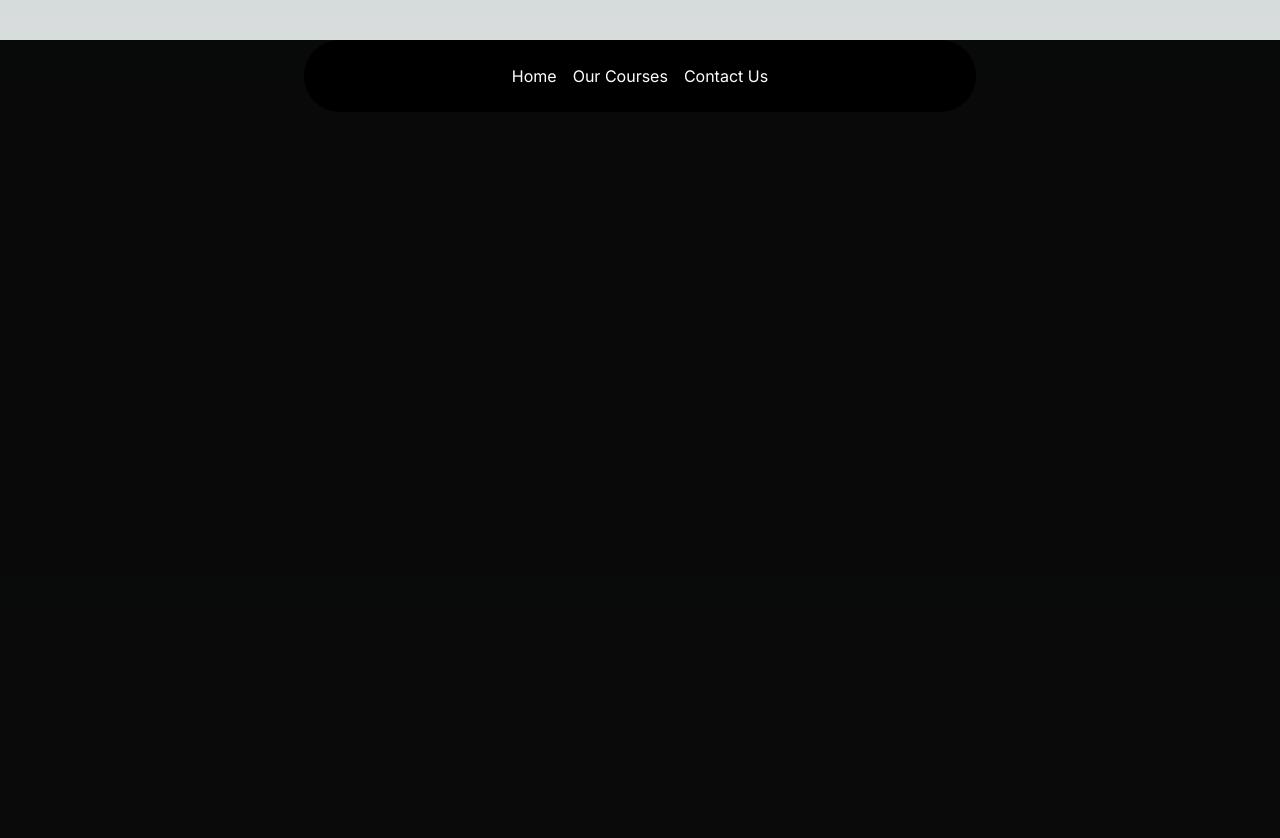
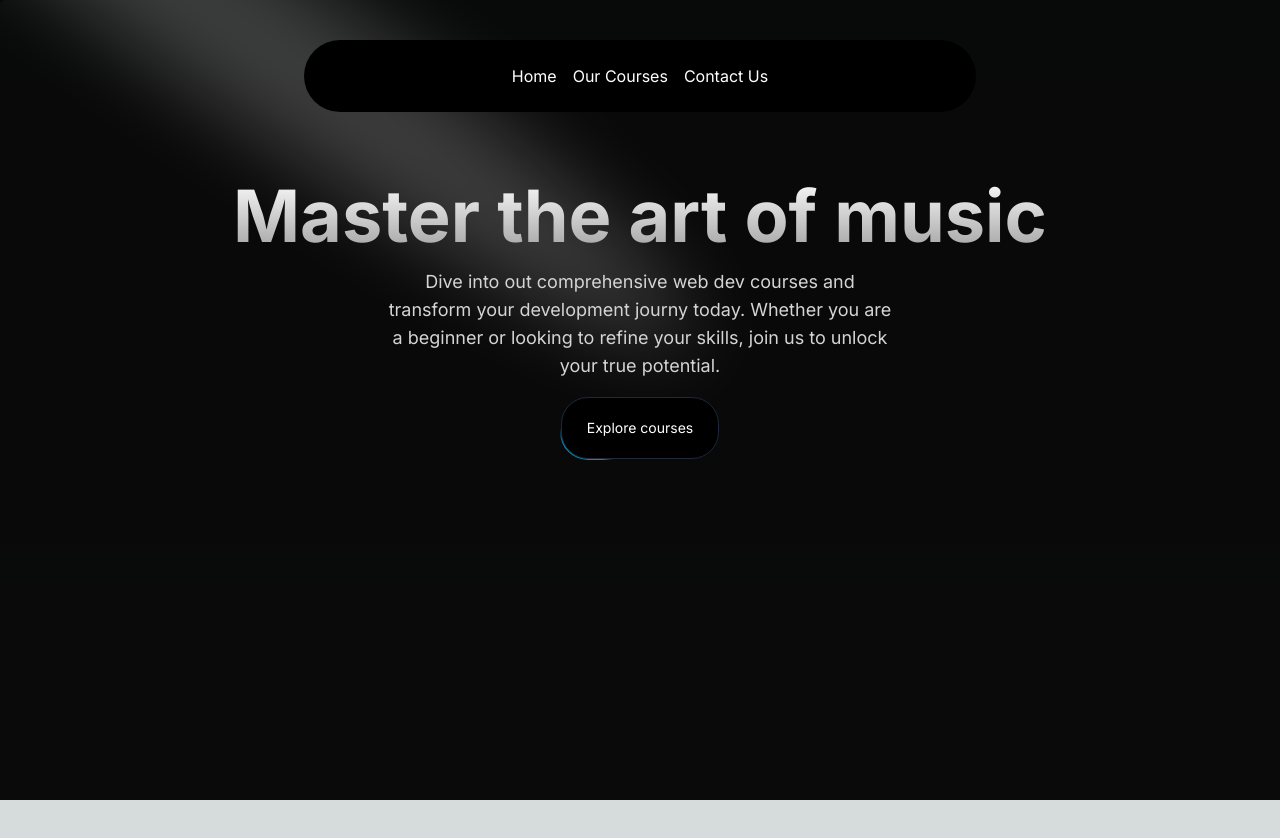
Before and after one commit to santosH7321/Nextjs, a Next.js app: page / in a window 1280 px wide. After the commit the page ends 800 px from the top, so only its background shows below. Built offline with nearby package versions, Linux system fonts and the light colour scheme.

Commit message:
heroSectionBtn

```diff
--- a/src/app/page.tsx
+++ b/src/app/page.tsx
@@ -1,7 +1,10 @@
+import HeroSection from "@/components/HeroSection";
+
 export default function Home() {
   return (
     <main className="min-h-screen bg-black/[0.96] antialiased bg-grid-white/[0.02] ">
-        <h1 className="text-2xl flex justify-center items-center mt-10">Hello Jee Home page hai</h1>
+        {/* <h1 className="text-2xl flex justify-center items-center mt-10">Hello Jee Home page hai</h1> */}
+        <HeroSection />
     </main>
   );
 }
--- /dev/null
+++ b/src/components/HeroSection.tsx
@@ -0,0 +1,32 @@
+import Link from "next/link"
+import { Spotlight } from "./ui/Sportlight"
+import { Button } from "./ui/moving-border"
+
+const HeroSection = () => {
+  return (
+    <div
+        className="h-auto md:h-[40rem] w-full rounded-md flex flex-col items-center justify-center relative overflow-hidden mx-auto py-10 md:py-0 "
+    >
+        <Spotlight
+        className="-top-40 left-0 md:left-60 md:-top-20"
+        fill="white"
+      />
+      <div className="p-4 relative z-10 w-full text-center">
+        <h1 className="mt-20 md:mt-0 text-4xl md:text-7xl font-bold bg-clip-text text-transparent bg-gradient-to-b from-neutral-50 to-neutral-400">Master the art of music</h1>
+        <p className="mt-4 font-normal text-base md:text-lg text-neutral-300 max-w-lg mx-auto">Dive into out comprehensive web dev courses and transform your development journy today. Whether you are a beginner or looking to refine your skills, join us to unlock your true potential.</p>
+        <div className="mt-4">
+                <Link href={"/courses"}>
+                    <Button
+                    borderRadius="1.75rem"
+                    className="bg-white dark:bg-black text-black dark:text-white border-neutral-200 dark:border-slate-800"
+                    >
+                    Explore courses
+                    </Button>
+                </Link>
+            </div>
+      </div>
+    </div>
+  )
+}
+
+export default HeroSection
--- /dev/null
+++ b/src/components/ui/Sportlight.tsx
@@ -0,0 +1,56 @@
+import React from "react";
+import { cn } from "@/utils/cn";
+
+type SpotlightProps = {
+  className?: string;
+  fill?: string;
+};
+
+export const Spotlight = ({ className, fill }: SpotlightProps) => {
+  return (
+    <svg
+      className={cn(
+        "animate-spotlight pointer-events-none absolute z-[1]  h-[169%] w-[138%] lg:w-[84%] opacity-0",
+        className
+      )}
+      xmlns="http://www.w3.org/2000/svg"
+      viewBox="0 0 3787 2842"
+      fill="none"
+    >
+      <g filter="url(#filter)">
+        <ellipse
+          cx="1924.71"
+          cy="273.501"
+          rx="1924.71"
+          ry="273.501"
+          transform="matrix(-0.822377 -0.568943 -0.568943 0.822377 3631.88 2291.09)"
+          fill={fill || "white"}
+          fillOpacity="0.21"
+        ></ellipse>
+      </g>
+      <defs>
+        <filter
+          id="filter"
+          x="0.860352"
+          y="0.838989"
+          width="3785.16"
+          height="2840.26"
+          filterUnits="userSpaceOnUse"
+          colorInterpolationFilters="sRGB"
+        >
+          <feFlood floodOpacity="0" result="BackgroundImageFix"></feFlood>
+          <feBlend
+            mode="normal"
+            in="SourceGraphic"
+            in2="BackgroundImageFix"
+            result="shape"
+          ></feBlend>
+          <feGaussianBlur
+            stdDeviation="151"
+            result="effect1_foregroundBlur_1065_8"
+          ></feGaussianBlur>
+        </filter>
+      </defs>
+    </svg>
+  );
+};
--- /dev/null
+++ b/src/components/ui/moving-border.tsx
@@ -0,0 +1,139 @@
+"use client";
+import React from "react";
+import {
+  motion,
+  useAnimationFrame,
+  useMotionTemplate,
+  useMotionValue,
+  useTransform,
+} from "framer-motion";
+import { useRef } from "react";
+import { cn } from "@/utils/cn";
+
+export function Button({
+  borderRadius = "1.75rem",
+  children,
+  as: Component = "button",
+  containerClassName,
+  borderClassName,
+  duration,
+  className,
+  ...otherProps
+}: {
+  borderRadius?: string;
+  children: React.ReactNode;
+  as?: any;
+  containerClassName?: string;
+  borderClassName?: string;
+  duration?: number;
+  className?: string;
+  [key: string]: any;
+}) {
+  return (
+    <Component
+      className={cn(
+        "bg-transparent relative text-xl  h-16 w-40 p-[1px] overflow-hidden ",
+        containerClassName
+      )}
+      style={{
+        borderRadius: borderRadius,
+      }}
+      {...otherProps}
+    >
+      <div
+        className="absolute inset-0"
+        style={{ borderRadius: `calc(${borderRadius} * 0.96)` }}
+      >
+        <MovingBorder duration={duration} rx="30%" ry="30%">
+          <div
+            className={cn(
+              "h-20 w-20 opacity-[0.8] bg-[radial-gradient(var(--sky-500)_40%,transparent_60%)]",
+              borderClassName
+            )}
+          />
+        </MovingBorder>
+      </div>
+
+      <div
+        className={cn(
+          "relative bg-slate-900/[0.8] border border-slate-800 backdrop-blur-xl text-white flex items-center justify-center w-full h-full text-sm antialiased",
+          className
+        )}
+        style={{
+          borderRadius: `calc(${borderRadius} * 0.96)`,
+        }}
+      >
+        {children}
+      </div>
+    </Component>
+  );
+}
+
+export const MovingBorder = ({
+  children,
+  duration = 2000,
+  rx,
+  ry,
+  ...otherProps
+}: {
+  children: React.ReactNode;
+  duration?: number;
+  rx?: string;
+  ry?: string;
+  [key: string]: any;
+}) => {
+  const pathRef = useRef<any>();
+  const progress = useMotionValue<number>(0);
+
+  useAnimationFrame((time) => {
+    const length = pathRef.current?.getTotalLength();
+    if (length) {
+      const pxPerMillisecond = length / duration;
+      progress.set((time * pxPerMillisecond) % length);
+    }
+  });
+
+  const x = useTransform(
+    progress,
+    (val) => pathRef.current?.getPointAtLength(val).x
+  );
+  const y = useTransform(
+    progress,
+    (val) => pathRef.current?.getPointAtLength(val).y
+  );
+
+  const transform = useMotionTemplate`translateX(${x}px) translateY(${y}px) translateX(-50%) translateY(-50%)`;
+
+  return (
+    <>
+      <svg
+        xmlns="http://www.w3.org/2000/svg"
+        preserveAspectRatio="none"
+        className="absolute h-full w-full"
+        width="100%"
+        height="100%"
+        {...otherProps}
+      >
+        <rect
+          fill="none"
+          width="100%"
+          height="100%"
+          rx={rx}
+          ry={ry}
+          ref={pathRef}
+        />
+      </svg>
+      <motion.div
+        style={{
+          position: "absolute",
+          top: 0,
+          left: 0,
+          display: "inline-block",
+          transform,
+        }}
+      >
+        {children}
+      </motion.div>
+    </>
+  );
+};
--- a/tailwind.config.ts
+++ b/tailwind.config.ts
@@ -1,4 +1,21 @@
 import type { Config } from "tailwindcss";
+
+const colors = require("tailwindcss/colors");
+const {
+  default: flattenColorPalette,
+} = require("tailwindcss/lib/util/flattenColorPalette");
+
+// Plugin to add each Tailwind color as a global CSS variable
+function addVariablesForColors({ addBase, theme }: any) {
+  const allColors = flattenColorPalette(theme('colors'));
+  const newVars = Object.fromEntries(
+    Object.entries(allColors).map(([key, value]) => [`--${key}`, value])
+  );
+
+  addBase({
+    ':root': newVars,
+  });
+}
 
 const config: Config = {
   content: [
@@ -9,6 +26,21 @@
   darkMode: "class",
   theme: {
     extend: {
+      animation: {
+        spotlight: "spotlight 2s ease .75s 1 forwards",
+      },
+      keyframes: {
+        spotlight: {
+          "0%": {
+            opacity: '0',
+            transform: "translate(-72%, -62%) scale(0.5)",
+          },
+          "100%": {
+            opacity: '1',
+            transform: "translate(-50%,-40%) scale(1)",
+          },
+        },
+      },
       backgroundImage: {
         "gradient-radial": "radial-gradient(var(--tw-gradient-stops))",
         "gradient-conic":
@@ -16,6 +48,6 @@
       },
     },
   },
-  plugins: [],
+  plugins: [addVariablesForColors],
 };
 export default config;
```
